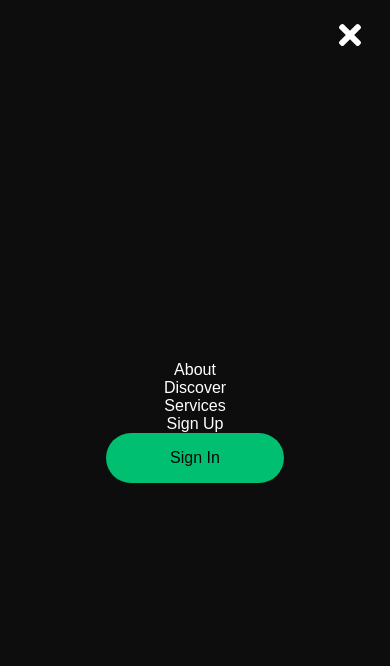
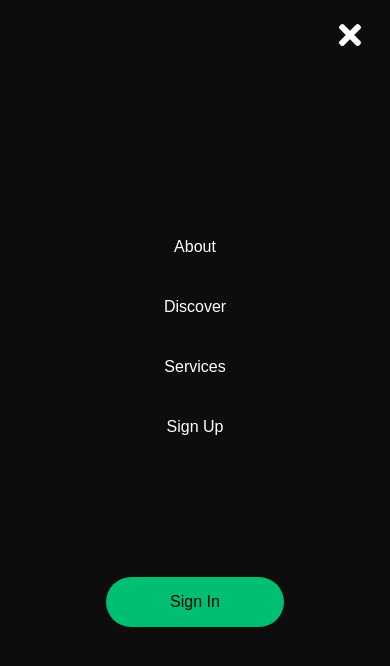
Before and after one commit to gabrielletech/responsive-react, a React (Create React App) app: page / in a window 390 px wide. Both pictures are taken after a click on the element 350 px from the left and 39 px from the top of the page. Shown: the top 666 px of the page. Built offline with nearby package versions, Linux system fonts and the light colour scheme; the HTML template or start-up script is replaced by a standard one.

Commit message:
Navbar Responsive

```diff
--- a/src/components/Navbar/index.js
+++ b/src/components/Navbar/index.js
@@ -4,13 +4,14 @@ import { Nav, NavbarContainer, NavLogo, MobileIcon, NavMenu,
 import { FaBars } from 'react-icons/fa'
 import Sidebar from '../Sidebar'
 
-const Navbar = () => {
+const Navbar = ({ toggle }) => {
+
   return (
     <>
         <Nav>
             <NavbarContainer>
                 <NavLogo to="/">dolla</NavLogo>
-                <MobileIcon>
+                <MobileIcon onClick={toggle}>
                     <FaBars />
                 </MobileIcon>
                     <NavMenu>
--- a/src/components/Sidebar/SidebarElements.js
+++ b/src/components/Sidebar/SidebarElements.js
@@ -14,6 +14,8 @@ export const SidebarContainer = styled.aside`
     top: 0;
     left: 0;
     transition: 0.3s ease-in-out;
+    opacity: ${({ isOpen }) => (isOpen ? '100%' : '0')};
+    top: ${({ isOpen}) => (isOpen ? '0' : '-100%')};
 `
 
 export const CloseIcon = styled(FaTimes)`
@@ -76,8 +78,13 @@ export const SidebarRoute = styled(LinkR)`
     }
 `
 
-export const SidebarMenu = styled.div`
+export const SidebarMenu = styled.ul`
+    display: grid;
+    grid-template-columns: 1fr;
+    grid-template-rows: repeat(6, 80px);
+    text-align: center;
 
+    @media screen and (max-width: 480px) {
+        grid-template-rows: repeat(6, 60px);
+    }
 `
-//opacity: ${({ isOpen }) => (isOpen ? '100%' : '0')};
-  //  top: ${({ isOpen}) => (isOpen ? '0' : '-100%')};
--- a/src/components/Sidebar/index.js
+++ b/src/components/Sidebar/index.js
@@ -3,10 +3,10 @@ import { SidebarContainer, Icon, CloseIcon,
     SidebarWrapper, SidebarMenu, SidebarLink,
     SidebarRoute, SideBtnWrap } from './SidebarElements'
 
-const Sidebar = () => {
+const Sidebar = ({ isOpen, toggle }) => {
   return (
-    <SidebarContainer>
-        <Icon>
+    <SidebarContainer isOpen={isOpen} onClick={toggle}>
+        <Icon onClick={toggle}>
             <CloseIcon />
         </Icon>
         <SidebarWrapper>
--- a/src/pages/Home/index.js
+++ b/src/pages/Home/index.js
@@ -1,10 +1,17 @@
-import React from 'react'
+import React, { useState } from 'react'
 import Navbar from '../../components/Navbar'
+import Sidebar from '../../components/Sidebar';
 
 const Home = () => {
+  const [isOpen, setIsOpen] = useState(false);
+
+    const toggle = () => {
+        setIsOpen(!isOpen)
+    }
   return (
     <>
-     <Navbar />
+     <Navbar toggle={toggle}/>
+     <Sidebar isOpen={isOpen} toggle={toggle}/>
     </>
   )
 }
```
